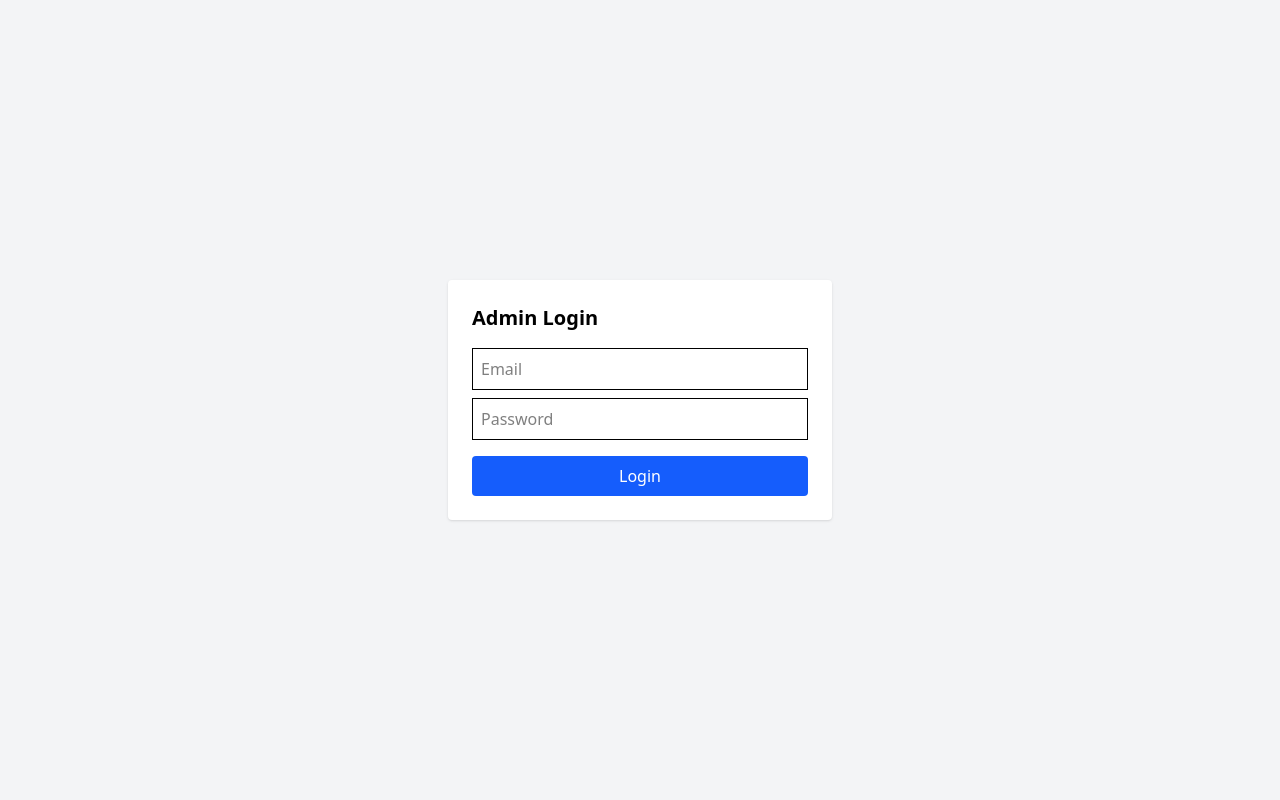
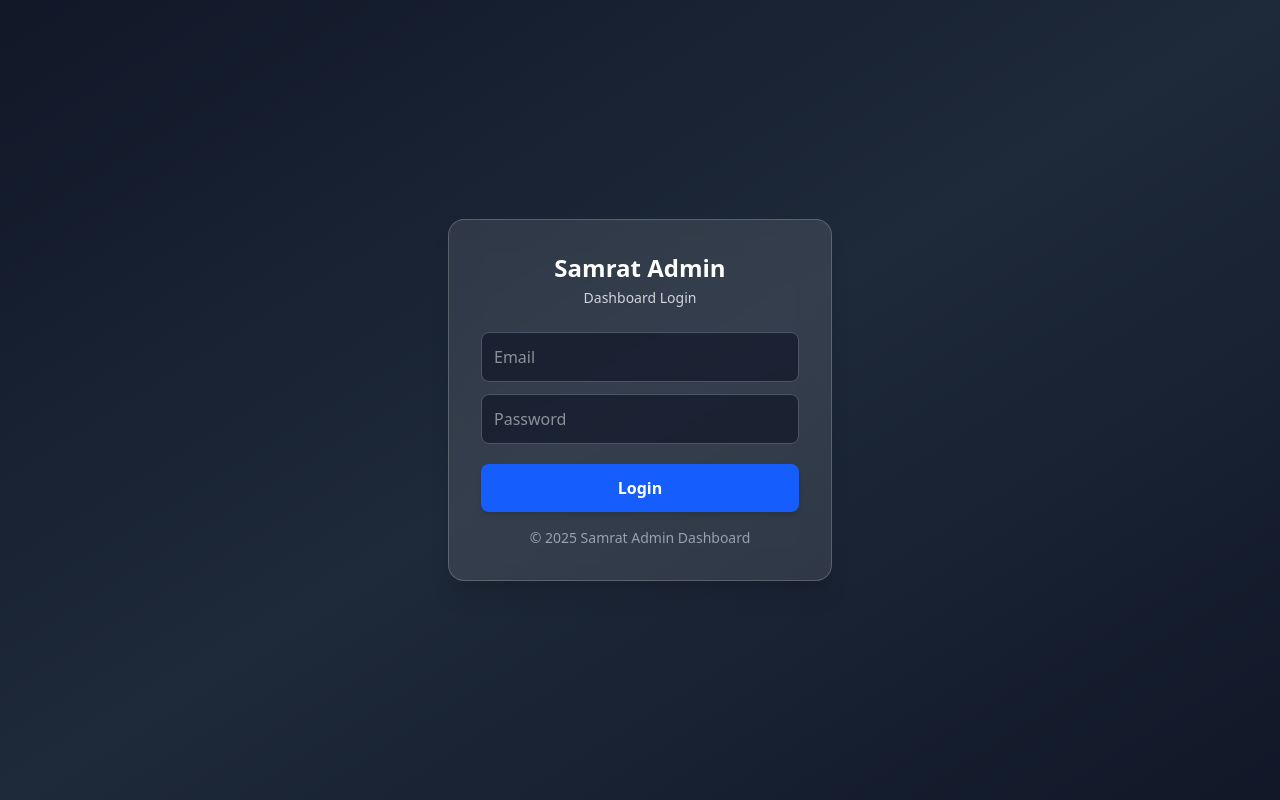
Before and after one commit to Mandip69/samrat-admindashboard, a React (Vite) app in the folder frontend/: page / in a window 1280 px wide. Built offline with nearby package versions, Linux system fonts and the light colour scheme.

Commit message:
chnage in css

```diff
--- a/frontend/src/pages/Login.jsx
+++ b/frontend/src/pages/Login.jsx
@@ -12,9 +12,6 @@ export default function Login() {
     try {
       const res = await API.post("/auth/login", { email, password });
       localStorage.setItem("token", res.data.token);
-      // optionally store user info if returned
-      // localStorage.setItem("user", JSON.stringify(res.data.user));
-
       navigate("/upload"); // <- redirect to Upload page after login
     } catch (err) {
       alert(err.response?.data?.message || "Login failed");
@@ -22,31 +19,43 @@ export default function Login() {
   }
 
   return (
-    <div className="min-h-screen flex items-center justify-center bg-gray-100">
+    <div className="min-h-screen flex items-center justify-center bg-gradient-to-br from-gray-900 via-gray-800 to-gray-900">
       <form
         onSubmit={handleSubmit}
-        className="p-6 bg-white rounded shadow w-full max-w-sm"
+        className="p-8 bg-white/10 backdrop-blur-lg rounded-2xl shadow-xl w-full max-w-sm border border-white/20"
       >
-        <h2 className="text-xl font-bold mb-4">Admin Login</h2>
+        <h2 className="text-2xl font-bold text-center text-white mb-6">
+          Samrat Admin
+          <span className="block text-sm font-medium text-gray-300 mt-1">
+            Dashboard Login
+          </span>
+        </h2>
+
         <input
           type="email"
-          className="w-full mb-2 p-2 border"
+          className="w-full mb-3 p-3 rounded-lg bg-gray-900/70 text-white border border-gray-600 focus:ring-2 focus:ring-blue-500 focus:outline-none"
           placeholder="Email"
           value={email}
           onChange={(e) => setEmail(e.target.value)}
           required
         />
+
         <input
           type="password"
-          className="w-full mb-4 p-2 border"
+          className="w-full mb-5 p-3 rounded-lg bg-gray-900/70 text-white border border-gray-600 focus:ring-2 focus:ring-blue-500 focus:outline-none"
           placeholder="Password"
           value={password}
           onChange={(e) => setPassword(e.target.value)}
           required
         />
-        <button className="w-full py-2 bg-blue-600 text-white rounded">
+
+        <button className="w-full py-3 bg-blue-600 hover:bg-blue-700 text-white font-semibold rounded-lg shadow-md transition duration-300">
           Login
         </button>
+
+        <p className="text-center text-sm text-gray-400 mt-4">
+          © {new Date().getFullYear()} Samrat Admin Dashboard
+        </p>
       </form>
     </div>
   );
--- a/frontend/src/pages/UploadPage.jsx
+++ b/frontend/src/pages/UploadPage.jsx
@@ -28,6 +28,10 @@ export default function UploadMedia() {
       const data = await res.json();
       if (res.ok) {
         alert("Upload successful!");
+        setTitle("");
+        setDescription("");
+        setCategory("");
+        setFile(null);
         console.log(data);
       } else {
         alert(data.message || "Upload failed");
@@ -40,45 +44,67 @@ export default function UploadMedia() {
   };
 
   return (
-    <div className="p-10">
-      <h1 className="text-2xl font-bold mb-5">Upload Media</h1>
-      <form onSubmit={handleSubmit} className="space-y-4">
+    <div className="min-h-screen flex items-center justify-center bg-gradient-to-br from-blue-50 to-blue-100 p-6">
+      <div className="w-full max-w-lg bg-white rounded-2xl shadow-xl p-8 md:p-12 animate-fade-in">
+        <h1 className="text-3xl font-bold mb-6 text-center text-blue-700">
+          Upload Media
+        </h1>
+
+        <form onSubmit={handleSubmit} className="space-y-5">
+          <div>
+            <label className="block mb-1 font-medium text-gray-700">Title</label>
             <input
               type="text"
-          placeholder="Title"
-          className="w-full p-3 border rounded"
+              placeholder="Enter title"
+              className="w-full p-3 border border-gray-300 rounded-lg focus:ring-2 focus:ring-blue-400 focus:outline-none transition"
               value={title}
               onChange={(e) => setTitle(e.target.value)}
               required
             />
+          </div>
+
+          <div>
+            <label className="block mb-1 font-medium text-gray-700">Description</label>
+            <textarea
+              placeholder="Enter description"
+              className="w-full p-3 border border-gray-300 rounded-lg focus:ring-2 focus:ring-blue-400 focus:outline-none transition resize-none"
+              value={description}
+              onChange={(e) => setDescription(e.target.value)}
+              rows={3}
+              required
+            />
+          </div>
+
+          <div>
+            <label className="block mb-1 font-medium text-gray-700">Category</label>
             <input
               type="text"
-          placeholder="Description"
-          className="w-full p-3 border rounded"
-          value={description}
-          onChange={(e) => setDescription(e.target.value)}
-          required
-        />
-        <input
-          type="text"
-          placeholder="Category"
-          className="w-full p-3 border rounded"
+              placeholder="Enter category"
+              className="w-full p-3 border border-gray-300 rounded-lg focus:ring-2 focus:ring-blue-400 focus:outline-none transition"
               value={category}
               onChange={(e) => setCategory(e.target.value)}
               required
             />
+          </div>
+
+          <div>
+            <label className="block mb-1 font-medium text-gray-700">Select File</label>
             <input
               type="file"
               onChange={(e) => setFile(e.target.files[0])}
+              className="w-full p-2 border border-gray-300 rounded-lg cursor-pointer hover:border-blue-400 transition"
               required
             />
+          </div>
+
           <button
             type="submit"
-          className="bg-blue-600 text-white px-6 py-3 rounded hover:bg-blue-700 transition"
+            className="w-full py-3 bg-blue-600 text-white font-semibold rounded-lg hover:bg-blue-700 transition-all shadow-md hover:shadow-lg"
           >
             Upload
           </button>
         </form>
       </div>
+    </div>
   );
 }
```
Lines whose indentation alone changed are shown as unchanged.
